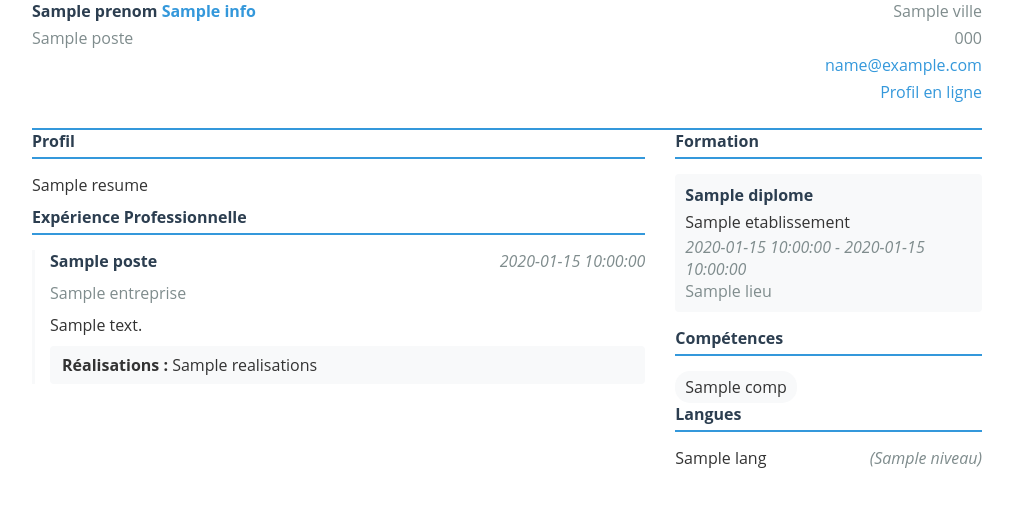
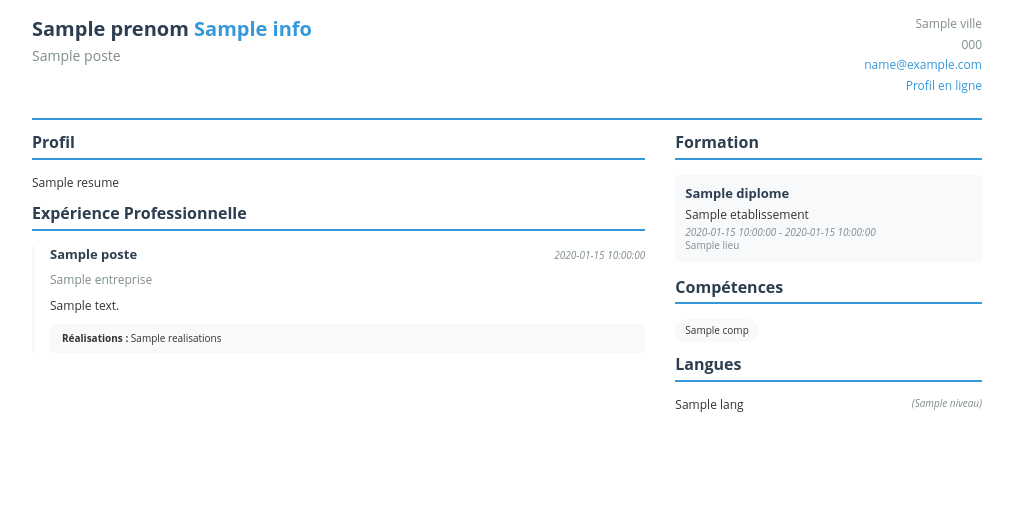
Before and after one commit to MAE009/CV-bot, a Flask app: template Template/ATS/ats_moderne.html in a window 1280 px wide. Shown: the top 507 px of the page, without its empty margins (133-1146 px from the left). Run offline with Flask 3, Linux system fonts and the light colour scheme; the template is opened without the code that fills it: most values are stand-ins (such as "Sample title", 1, 10 or a date in 2020); parts of the project's set-up code (start-up, migrations or seed data) failed here and were passed over.

Commit message:
Change body class to 'compress-plus'

```diff
--- a/Template/ATS/ats_moderne.html
+++ b/Template/ATS/ats_moderne.html
@@ -5,7 +5,7 @@
   <title>CV {{ infos.prenom }} {{ infos.nom }} | {{ infos.poste }}</title>
   <link rel="stylesheet" href="ats_moderne.css">
 </head>
-<body class="{{ body_class }}">
+<body class="compress-plus">
   <div class="cv-container">
     <div class="header">
       <div>
```
